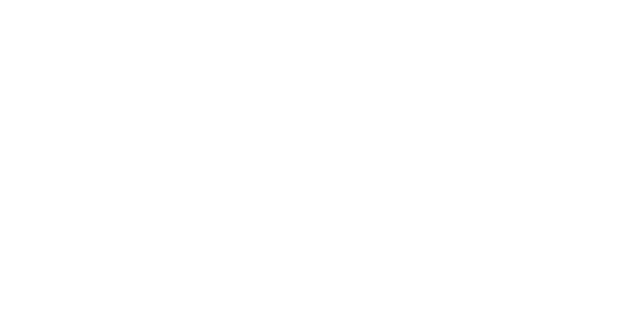
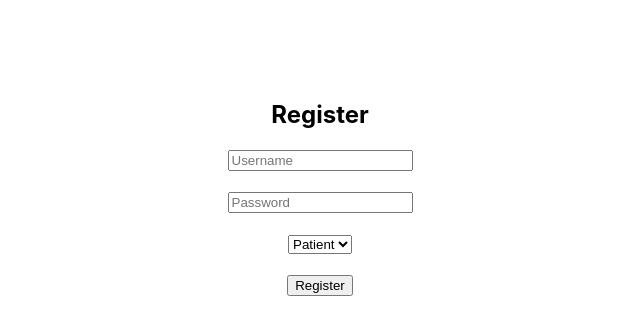
Before and after one commit to Sumanth-Teja99/medchain-frontend, a React (Create React App) app: page /register in a window 1280 px wide. Before the commit this address had no page. Shown: the top 334 px of the page, without its empty margins (320-960 px from the left). Built offline with nearby package versions, Linux system fonts and the light colour scheme.

Commit message:
add register system

```diff
--- a/src/App.js
+++ b/src/App.js
@@ -3,6 +3,7 @@
 import Login from "./pages/Login";
 import DoctorDashboard from "./pages/DoctorDashboard";
 import PatientDashboard from "./pages/PatientDashboard";
+import Register from "./pages/Register";
 
 function App() {
   return (
@@ -12,6 +13,7 @@
         <Route path="/login/:role" element={<Login />} />
         <Route path="/doctor" element={<DoctorDashboard />} />
         <Route path="/patient" element={<PatientDashboard />} />
+        <Route path="/register" element={<Register />} />
       </Routes>
     </BrowserRouter>
   );
--- a/src/pages/Login.js
+++ b/src/pages/Login.js
@@ -3,7 +3,7 @@
 import { useNavigate, useParams } from "react-router-dom";
 
 function Login() {
-  const { role } = useParams(); // 🔥 get role from URL
+  const { role } = useParams();
   const [username, setUsername] = useState("");
   const [password, setPassword] = useState("");
   const navigate = useNavigate();
@@ -57,22 +57,34 @@
           Login
         </button>
 
+        {/* 🔥 NEW REGISTER OPTION */}
         <p style={{ marginTop: "15px" }}>
-          Not {role}?{" "}
+          New user?{" "}
           <span
             style={{ color: "blue", cursor: "pointer" }}
+            onClick={() => navigate("/register")}
+          >
+            Register here
+          </span>
+        </p>
+
+        {/* BACK BUTTON */}
+        <p style={{ marginTop: "10px" }}>
+          <span
+            style={{ color: "gray", cursor: "pointer" }}
             onClick={() => navigate("/")}
           >
-            Go Back
+            ← Go Back
           </span>
         </p>
+
       </div>
 
     </div>
   );
 }
 
-/* 🎨 STYLES (PRO LOOK) */
+/* 🎨 STYLES */
 const container = {
   height: "100vh",
   display: "flex",
--- /dev/null
+++ b/src/pages/Register.js
@@ -0,0 +1,55 @@
+import React, { useState } from "react";
+import API from "../services/api";
+import { useNavigate } from "react-router-dom";
+
+function Register() {
+  const [username, setUsername] = useState("");
+  const [password, setPassword] = useState("");
+  const [role, setRole] = useState("Patient");
+
+  const navigate = useNavigate();
+
+  const handleRegister = async () => {
+    try {
+      await API.post("/register", {
+        username,
+        password,
+        role
+      });
+
+      alert("Registered successfully!");
+      navigate("/login/" + role);
+
+    } catch (err) {
+      alert(err.response?.data?.detail || "Error");
+    }
+  };
+
+  return (
+    <div style={{ textAlign: "center", marginTop: "100px" }}>
+      <h2>Register</h2>
+
+      <input
+        placeholder="Username"
+        onChange={(e) => setUsername(e.target.value)}
+      /><br /><br />
+
+      <input
+        type="password"
+        placeholder="Password"
+        onChange={(e) => setPassword(e.target.value)}
+      /><br /><br />
+
+      <select onChange={(e) => setRole(e.target.value)}>
+        <option>Patient</option>
+        <option>Doctor</option>
+      </select>
+
+      <br /><br />
+
+      <button onClick={handleRegister}>Register</button>
+    </div>
+  );
+}
+
+export default Register;
--- a/src/services/api.js
+++ b/src/services/api.js
@@ -1,7 +1,7 @@
 import axios from "axios";
 
 const API = axios.create({
-  baseURL: " https://medchain-blockchain-backend.onrender.com",
+  baseURL: "https://medchain-blockchain-backend.onrender.com",
 });
 
 export default API;
```
